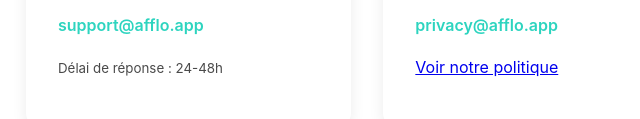
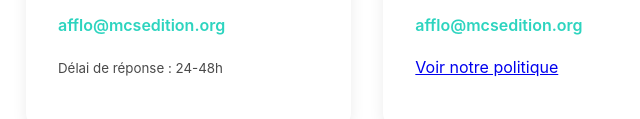
Before and after one commit to mcsEdition-Corp/afflo, a plain HTML site: page support.html in a window 1280 px wide. Shown: the part 681-800 px from the top of the page, 94-734 px from the left. Drawn offline with Linux system fonts and the light colour scheme.

Commit message:
Update support.html

```diff
--- a/support.html
+++ b/support.html
@@ -49,7 +49,7 @@
                             <div class="card-icon">📧</div>
                             <h3>Email</h3>
                             <p>Pour toute question, problème technique ou suggestion :</p>
-                            <p><a href="mailto:support@afflo.app" class="contact-email">support@afflo.app</a></p>
+                            <p><a href="mailto:support@afflo.app" class="contact-email">afflo@mcsedition.org</a></p>
                             <p><small>Délai de réponse : 24-48h</small></p>
                         </div>
 
@@ -57,7 +57,7 @@
                             <div class="card-icon">🔒</div>
                             <h3>Confidentialité</h3>
                             <p>Questions sur vos données personnelles :</p>
-                            <p><a href="mailto:privacy@afflo.app" class="contact-email">privacy@afflo.app</a></p>
+                            <p><a href="mailto:privacy@afflo.app" class="contact-email">afflo@mcsedition.org</a></p>
                             <p><a href="privacy.html">Voir notre politique</a></p>
                         </div>
 
@@ -138,7 +138,7 @@
 
                     <div class="highlight-box" style="margin-top: 3rem;">
                         <h3>Vous n'avez pas trouvé de réponse ?</h3>
-                        <p>Pas de problème ! Envoyez-nous un email à <a href="mailto:support@afflo.app" class="contact-email">support@afflo.app</a> et nous vous répondrons dans les 24-48 heures.</p>
+                        <p>Pas de problème ! Envoyez-nous un email à <a href="mailto:support@afflo.app" class="contact-email">afflo@mcsedition.org</a> et nous vous répondrons dans les 24-48 heures.</p>
                     </div>
                 </div>
 
@@ -152,7 +152,7 @@
                             <div class="card-icon">📧</div>
                             <h3>Email</h3>
                             <p>For any questions, technical issues, or suggestions:</p>
-                            <p><a href="mailto:support@afflo.app" class="contact-email">support@afflo.app</a></p>
+                            <p><a href="mailto:support@afflo.app" class="contact-email">afflo@mcsedition.org</a></p>
                             <p><small>Response time: 24-48h</small></p>
                         </div>
 
@@ -160,7 +160,7 @@
                             <div class="card-icon">🔒</div>
                             <h3>Privacy</h3>
                             <p>Questions about your personal data:</p>
-                            <p><a href="mailto:privacy@afflo.app" class="contact-email">privacy@afflo.app</a></p>
+                            <p><a href="mailto:privacy@afflo.app" class="contact-email">afflo@mcsedition.org</a></p>
                             <p><a href="privacy.html">See our policy</a></p>
                         </div>
 
@@ -241,7 +241,7 @@
 
                     <div class="highlight-box" style="margin-top: 3rem;">
                         <h3>Didn't find an answer?</h3>
-                        <p>No problem! Send us an email at <a href="mailto:support@afflo.app" class="contact-email">support@afflo.app</a> and we'll respond within 24-48 hours.</p>
+                        <p>No problem! Send us an email at <a href="mailto:support@afflo.app" class="contact-email">afflo@mcsedition.org</a> and we'll respond within 24-48 hours.</p>
                     </div>
                 </div>
             </div>
@@ -264,7 +264,7 @@
                 </div>
                 <div class="footer-section">
                     <h3 data-i18n="footer_contact">Contact</h3>
-                    <p><span data-i18n="footer_email">Email</span>: <a href="mailto:support@afflo.app" class="contact-email">support@afflo.app</a></p>
+                    <p><span data-i18n="footer_email">Email</span>: <a href="mailto:support@afflo.app" class="contact-email">afflo@mcsedition.org</a></p>
                 </div>
             </div>
             <div class="footer-bottom">
```
